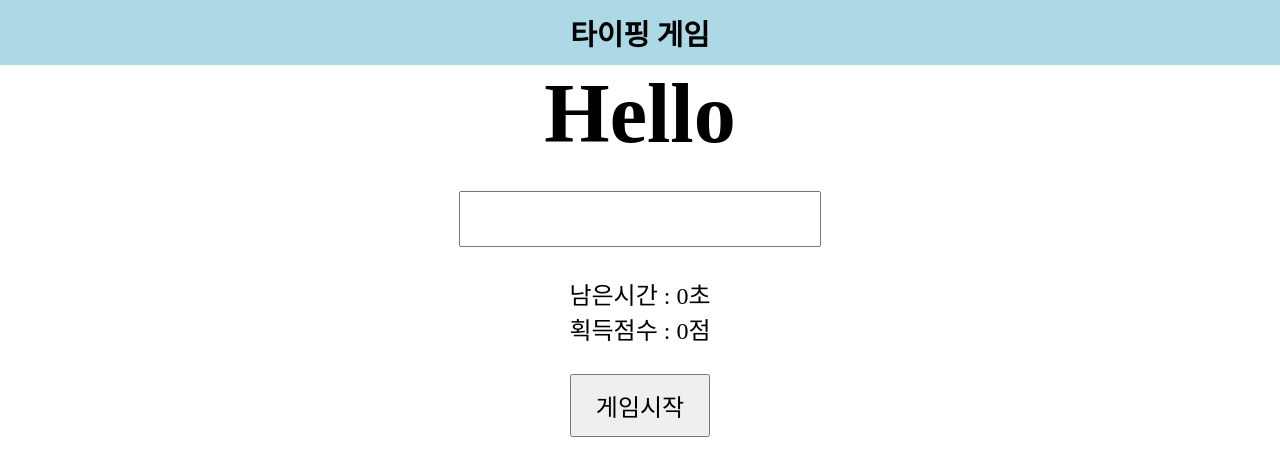
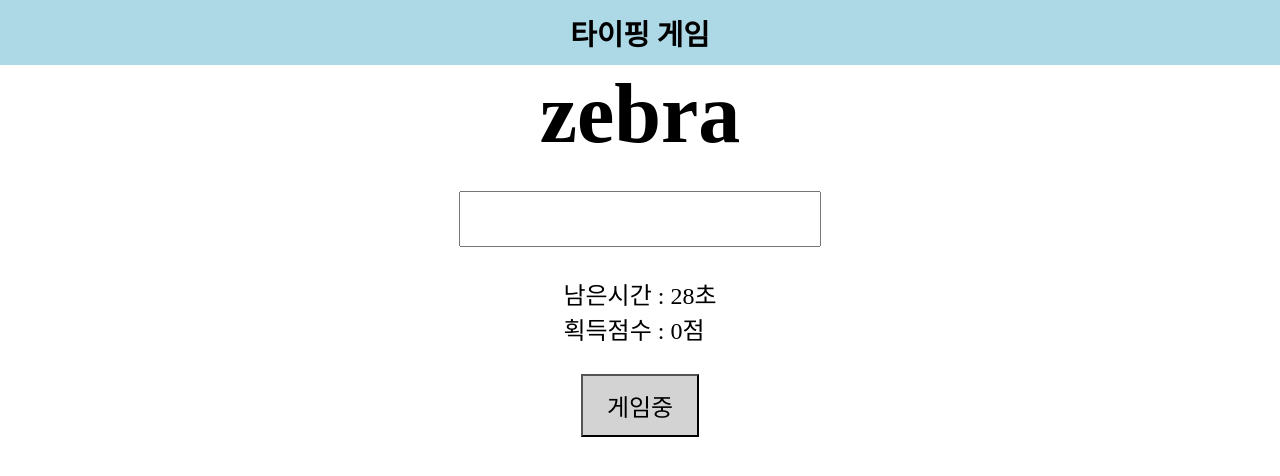
Before and after one commit to ukgi/typing-game, a plain HTML site: page index.html in a window 1280 px wide. Both pictures are taken after a click on the button "게임시작". Drawn offline with Linux system fonts and the light colour scheme.

Commit message:
feature : 모든 기능구현 완료

```diff
--- a/index.html
+++ b/index.html
@@ -11,16 +11,16 @@
   <body>
     <header class="game-header">타이핑 게임</header>
     <section class="game-section">
-      <div class="words-list"><h1>Hello</h1></div>
+      <div class="words-list"><h1>타이핑게임</h1></div>
       <form action="">
         <input type="text" />
       </form>
       <div class="game-info">
-        <div class="time-remaining">
-          <p>남은시간 : <span>0초</span></p>
+        <div>
+          <p>남은시간 : <span class="time-remaining">0초</span></p>
         </div>
-        <div class="points">
-          <p>획득점수 : <span>0점</span></p>
+        <div>
+          <p>획득점수 : <span class="points">0점</span></p>
         </div>
       </div>
       <button class="start-btn">게임시작</button>
--- a/main.js
+++ b/main.js
@@ -0,0 +1,124 @@
+const startBtn = document.querySelector('.start-btn');
+const timer = document.querySelector('.time-remaining');
+const input = document.querySelector('input');
+const wordList = document.querySelector('.words-list');
+const form = document.querySelector('form');
+const points = document.querySelector('.points');
+
+form.addEventListener('submit', (e) => {
+  e.preventDefault();
+  const inputValue = e.target[0].value;
+  const word = wordList.lastElementChild.firstChild;
+  console.log(inputValue);
+  console.log(word.nodeValue);
+
+  inputValue === word.nodeValue ? correct(word.nodeValue) : wrong();
+});
+
+let words;
+let score = 0;
+
+function getData() {
+  return new Promise((resolve, reject) => {
+    const xhr = new XMLHttpRequest();
+    xhr.open('GET', './words.json');
+    xhr.send();
+
+    xhr.onload = () => {
+      if (xhr.status === 200) {
+        resolve(JSON.parse(xhr.response));
+      } else {
+        console.error('Error', xhr.status, xhr.statusText);
+      }
+    };
+  });
+}
+
+startBtn.addEventListener('click', () => {
+  setIsGaming('start');
+});
+
+let isGaming = 'init';
+render();
+
+function setIsGaming(bool) {
+  isGaming = bool;
+  render();
+}
+
+function render() {
+  isGaming === 'init' ? init() : isGaming === 'start' ? start() : finish();
+}
+
+function init() {
+  input.classList.add('blocking');
+}
+
+function start() {
+  startBtn.classList.add('blocking');
+  startBtn.textContent = '게임중';
+  input.classList.remove('blocking');
+  input.removeAttribute('disabled');
+  input.focus();
+  score = 0;
+  points.textContent = `${score}점`;
+
+  getData().then((data) => {
+    words = data;
+    randomWordsHandler();
+  });
+  onTimer(30);
+}
+
+function onTimer(time) {
+  timer.textContent = `${time}초`;
+  const timeId = setInterval(() => {
+    timer.textContent = `${--time}초`;
+    if (time === 0) {
+      setIsGaming('finish');
+      return clearInterval(timeId);
+    }
+  }, 1000);
+}
+
+function finish() {
+  startBtn.textContent = '다시시작';
+  startBtn.classList.remove('blocking');
+  input.classList.add('blocking');
+  input.value = '';
+  input.setAttribute('disabled', 'disabled');
+}
+
+// 랜덤으로 선택된 단어를 화면에 보여주는 기능
+// 이 코드는 사용자가 단어를 맞출 때마다 반복 실행되어야한다.
+// 지금 코드에서는 불필요한 데이터 페칭이 반복 이루어진다
+// ✅ 데이터를 전역에 저장한다음에 해당 데이터를 함수의 인자로 받아와서
+// 랜덤 인덱스를 추출하면 되겠다.
+function randomWordsHandler() {
+  const randomIndex = getRandomNumber(0, words.length - 1);
+  wordList.lastElementChild.textContent = words[randomIndex];
+}
+
+function getRandomNumber(min, max) {
+  let radomNum = Math.floor(Math.random() * (max - min + 1)) + min;
+  return radomNum;
+}
+
+function correct(word) {
+  scoreHandler();
+  words.splice(
+    words.findIndex((w) => w === word),
+    1
+  );
+  input.value = '';
+  randomWordsHandler();
+}
+
+function wrong() {
+  input.value = '';
+  randomWordsHandler();
+}
+
+function scoreHandler() {
+  points.textContent = `${(score += 10)}점`;
+}
--- a/style.css
+++ b/style.css
@@ -33,4 +33,10 @@ input {
 
 .start-btn {
   padding: 0.5rem 1rem;
+  background-color: lightblue;
 }
+
+.blocking {
+  pointer-events: none;
+  background-color: lightgray;
+}
```
